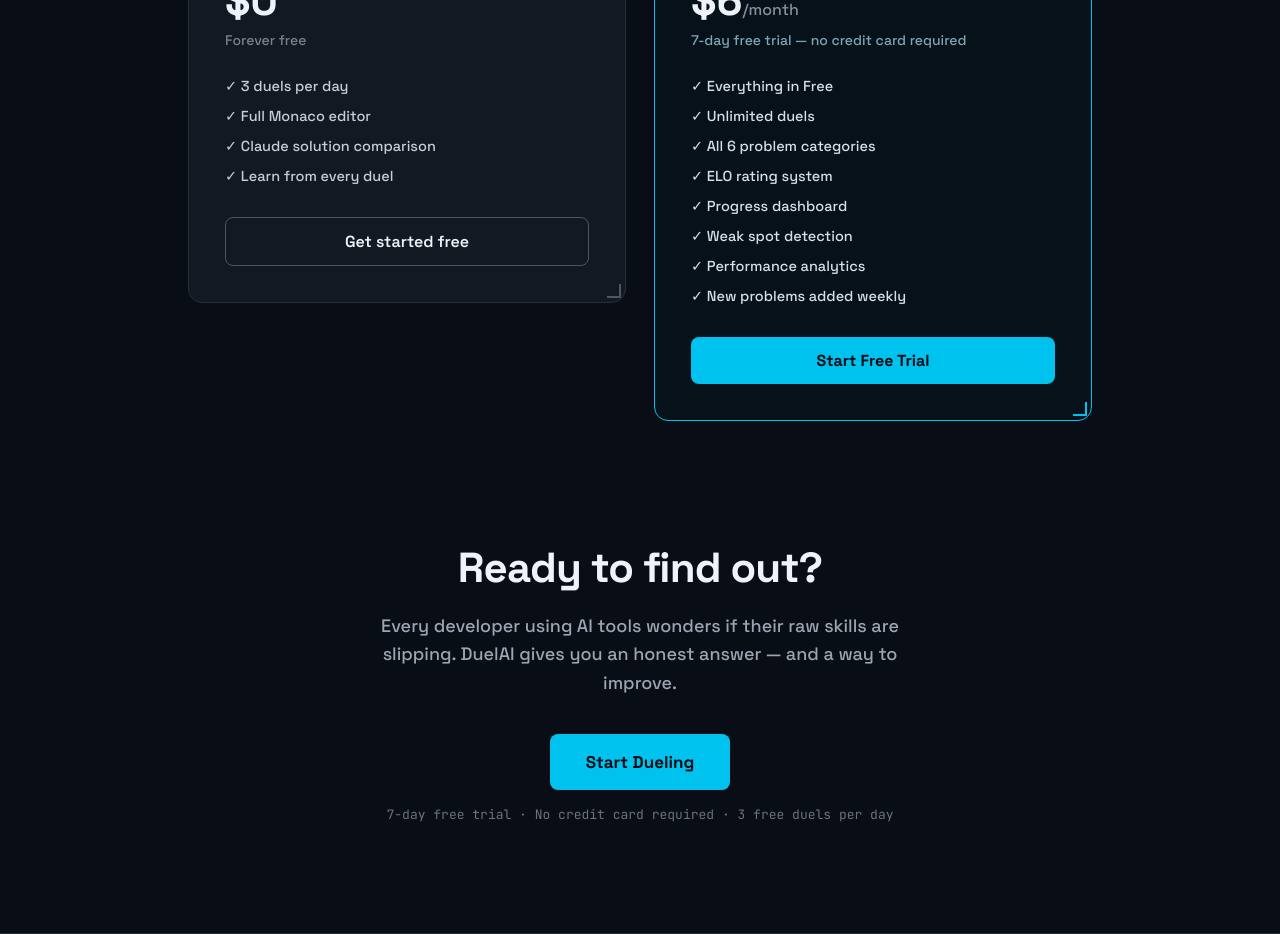
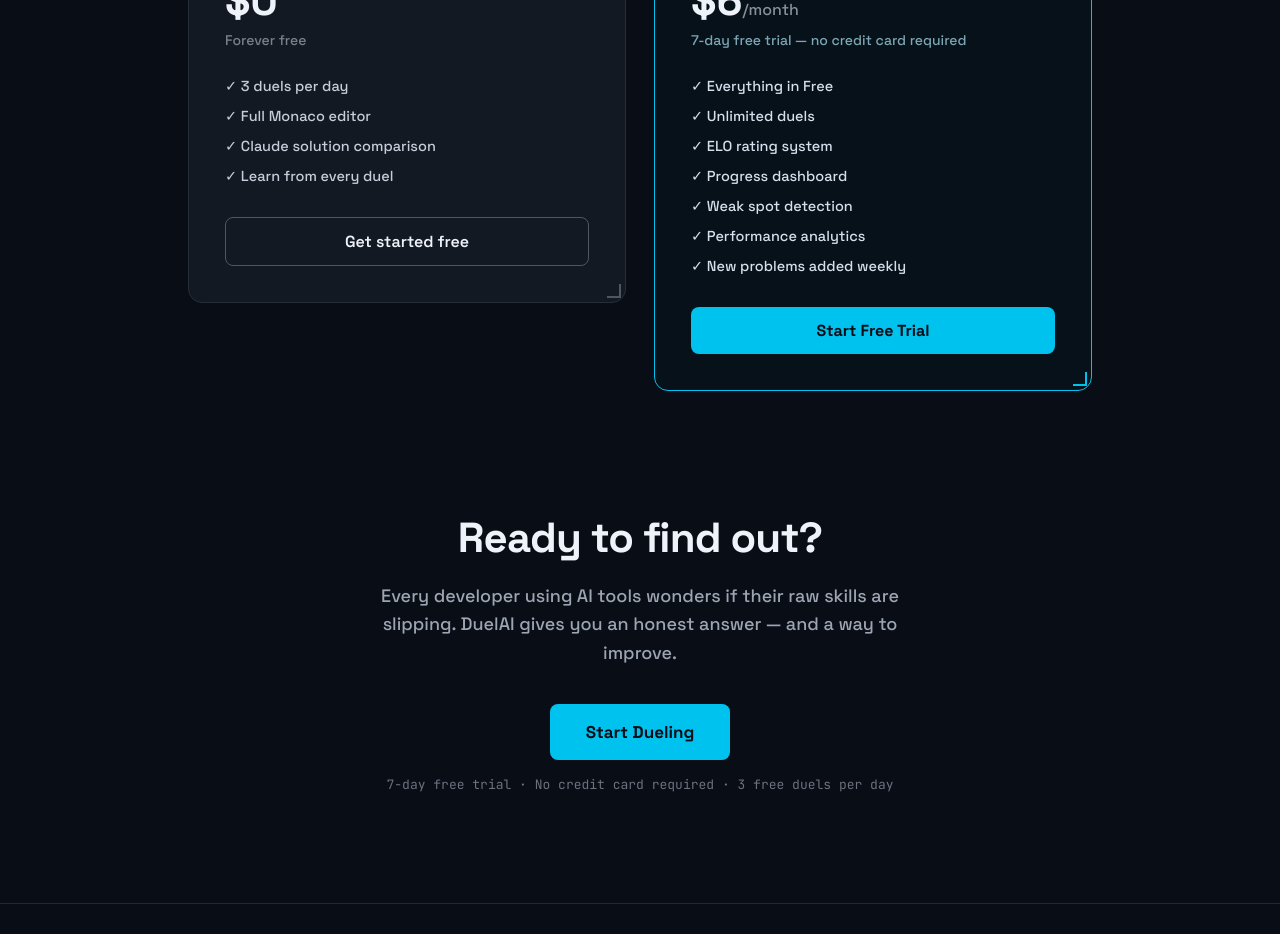
Before and after one commit to Nahom2162002/codeduel-web, a Next.js app: page / in a window 1280 px wide. Shown: the part 3400-4334 px from the top of the page. Built offline with nearby package versions, Linux system fonts and the light colour scheme.

Commit message:
Edited landing page (again)

```diff
--- a/app/page.tsx
+++ b/app/page.tsx
@@ -49,7 +49,7 @@
 ];
 
 const FREE_FEATURES = ['3 duels per day', 'Full Monaco editor', 'Claude solution comparison', 'Learn from every duel'];
-const PRO_FEATURES = ['Everything in Free', 'Unlimited duels', 'All 6 problem categories', 'ELO rating system', 'Progress dashboard', 'Weak spot detection', 'Performance analytics', 'New problems added weekly'];
+const PRO_FEATURES = ['Everything in Free', 'Unlimited duels', 'ELO rating system', 'Progress dashboard', 'Weak spot detection', 'Performance analytics', 'New problems added weekly'];
 
 function DuelIcon({ size = 28 }: { size?: number }) {
     return (
```
